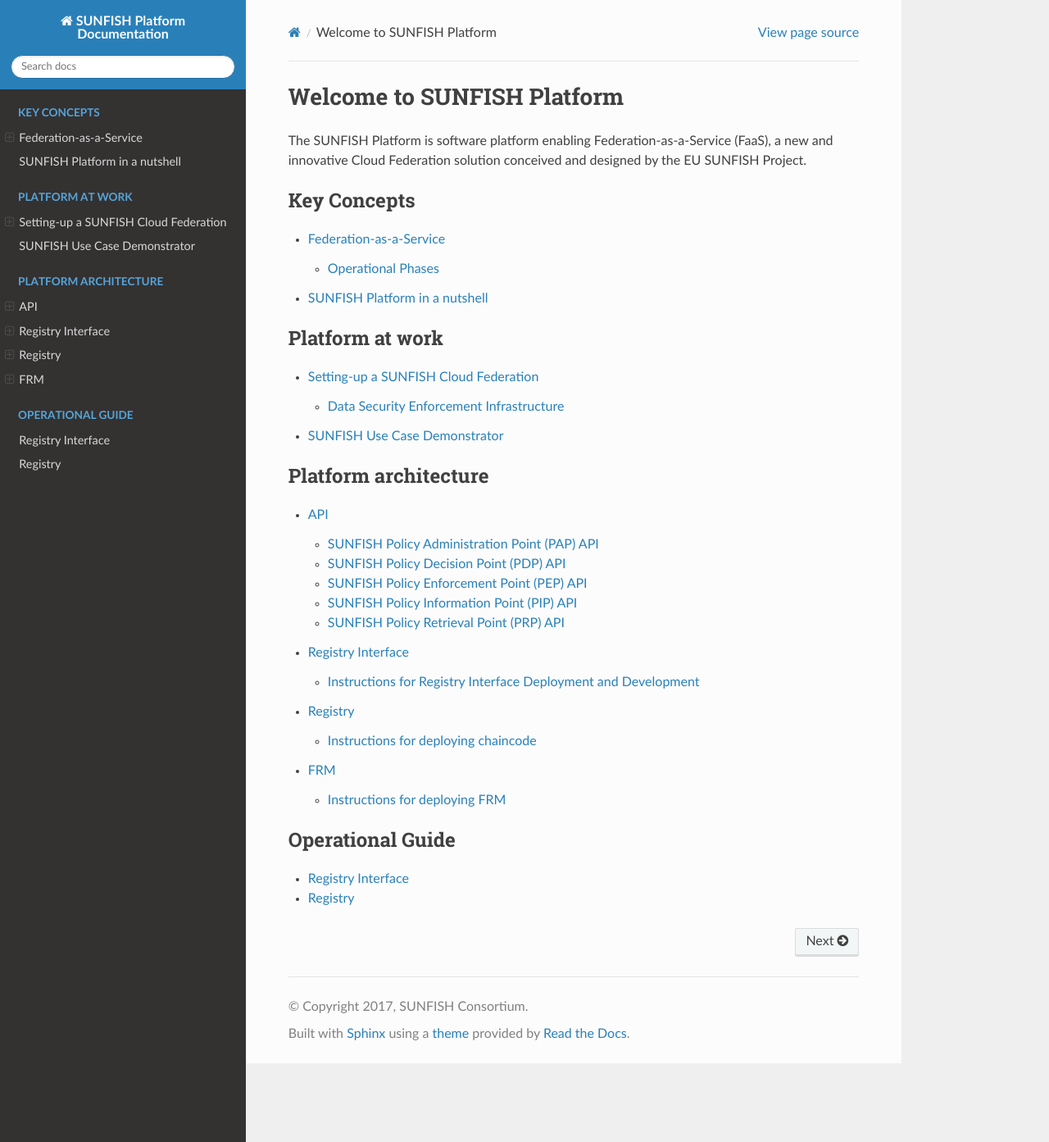
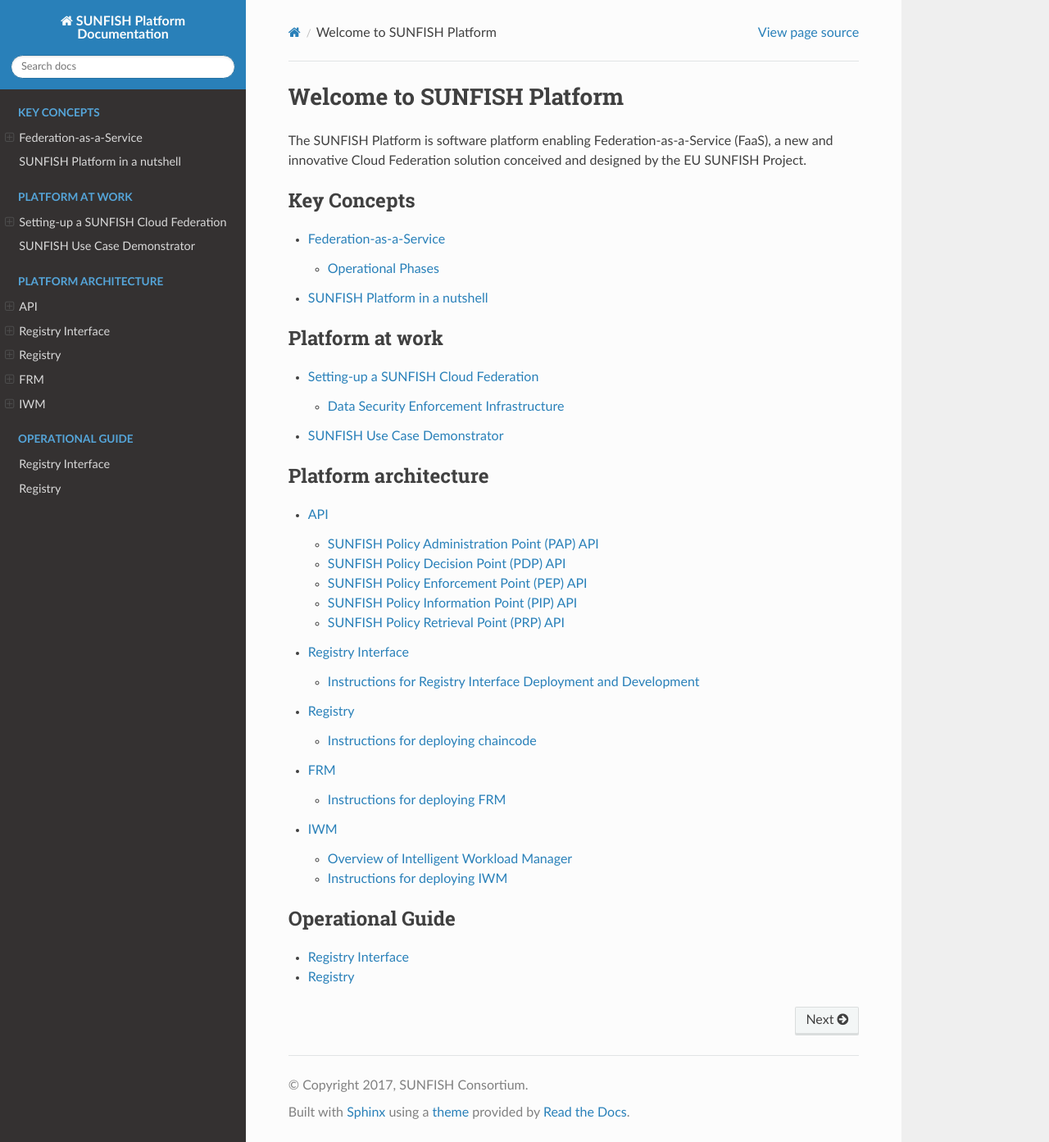
Before and after one commit to sunfish-prj/Platform-docs, a Sphinx documentation site: the page built from docs/index.rst, in a window 1280 px wide and 1393 px high. Shown: the whole window at 82% size. Built offline with Sphinx 7.4.7 and the Read the Docs theme 2.0.0, drawn with Linux system fonts in a browser that asks for light colours; some of the changed lines change nothing that is shown.

Commit message:
Add IWM overview and deployment instructions

```diff
--- a/docs/index.rst
+++ b/docs/index.rst
@@ -31,6 +31,7 @@
    registry-interface-arch
    registry-arch
    FRM
+   iwm
 
 .. toctree::
    :maxdepth: 2
--- /dev/null
+++ b/docs/iwm.rst
@@ -0,0 +1,11 @@
+###
+IWM
+###
+
+This is a page for Intelligent Workload Manager (IWM).
+
+.. toctree::
+   :maxdepth: 2
+   :caption: IWM
+
+   iwm/iwm.rst
--- /dev/null
+++ b/docs/iwm/iwm.rst
@@ -0,0 +1,140 @@
+########################################
+Overview of Intelligent Workload Manager
+########################################
+
+SUNFISH Federation provides automated services for joining and leaving the federation, as well as
+an interface to the available Federation services for a Service Consumer with ability to request
+optimized service list of services matching Consumer requirements better. A common aspect of all
+use cases is requirement to be able to retrieve information about the Federation resources and
+optionally schedule execution of a workload on a particular service provider. Within SUNFISH, a
+component responsible for delivering such functionality is called **Intelligent Workload Manager**
+(IWM).
+
+Optimization model applicable to the scenario of Service provisioning by Service Consumer is
+offering an improvement over local scheduling while imposing as little as possible of additional
+overhead on the definition of the workload requirements. Improvement means achieving a better
+outcome regarding user-defined parameters (e.g. cost) while preserving the strict
+requirements for the job payload. The goal of the model is to offer an added value over local scope
+of resources by finding and managing a globally optimal target for the Service Consumer’s planned
+workload.
+
+Optimisation model is a logical component exposed to the user in form of an optional ordering and
+filtering capability used during provider lookup request.
+
+IWM is based on open-source Waldur cloud brokerage platform. The latter is extended to include more
+fine-grained optimisation capability. The functionality developed within SUNFISH has been integrated
+with the upstream.
+
+###############################
+Instructions for deploying IWM
+###############################
+
+IWM functionality has been integrated into Waldur. As such, deployment of IWM is done in the same
+fashion as upstream. Installation script is below. Deployment requirements are:
+
+- CentOS 7 or other RHEL7-compliant operating system
+- At least 8GB of RAM, preferably 2 cores or more.
+
+
+.. code-block:: bash
+
+    yum clean all
+    yum -y update
+
+    # Configure repositories
+    yum -y install epel-release
+    yum -y install https://download.postgresql.org/pub/repos/yum/9.5/redhat/rhel-7-x86_64/pgdg-centos95-9.5-2.noarch.rpm
+    yum -y install https://opennodecloud.com/centos/7/elastic-release.rpm
+    yum -y install https://opennodecloud.com/centos/7/waldur-release.rpm
+
+    # Set up PostgreSQL
+    yum -y install postgresql95-server
+    /usr/pgsql-9.5/bin/postgresql95-setup initdb
+    systemctl start postgresql-9.5
+    systemctl enable postgresql-9.5
+
+    su - postgres -c "/usr/pgsql-9.5/bin/createdb -EUTF8 waldur"
+    su - postgres -c "/usr/pgsql-9.5/bin/createuser waldur"
+
+    # Set up Redis
+    yum -y install redis
+    systemctl start redis
+    systemctl enable redis
+
+    # Set up Elasticsearch
+    yum -y install elasticsearch java
+
+    systemctl start elasticsearch
+    systemctl enable elasticsearch
+
+    # Set up Logstash
+    yum -y install logstash
+
+    cat > /etc/logstash/conf.d/waldur-events.json <<EOF
+    input {
+      tcp {
+        codec => json
+        port => 5959
+        type => "waldur-event"
+      }
+    }
+
+    filter {
+      if [type] == "waldur-event" {
+        json {
+          source => "message"
+        }
+
+        mutate {
+          remove_field => [ "class", "file", "logger_name", "method", "path", "priority", "thread" ]
+        }
+
+        grok {
+          match => { "host" => "%{IPORHOST:host}:%{POSINT}" }
+          overwrite => [ "host" ]
+        }
+      }
+    }
+
+    output {
+      elasticsearch { }
+    }
+    EOF
+
+    systemctl start logstash
+    systemctl enable logstash
+
+    # Set up Waldur Core
+    yum -y install waldur-core
+
+    su - waldur -c "waldur migrate --noinput"
+
+    systemctl start waldur-uwsgi
+    systemctl enable waldur-uwsgi
+
+    systemctl start waldur-celery
+    systemctl enable waldur-celery
+
+    systemctl start waldur-celerybeat
+    systemctl enable waldur-celerybeat
+
+    su - waldur -c "waldur createstaffuser -u admin -p admin"
+
+    # Set up Waldur MasterMind
+    yum -y install centos-release-openstack-pike
+    yum -y install waldur-mastermind
+
+    su - waldur -c "waldur migrate --noinput"
+
+    systemctl restart waldur-uwsgi
+    systemctl restart waldur-celery
+    systemctl restart waldur-celerybeat
+
+    # Set up Waldur HomePort
+    yum -y install waldur-homeport
+
+    # Set up Nginx
+    yum -y install nginx
+
+    systemctl start nginx
+    systemctl enable nginx
```
